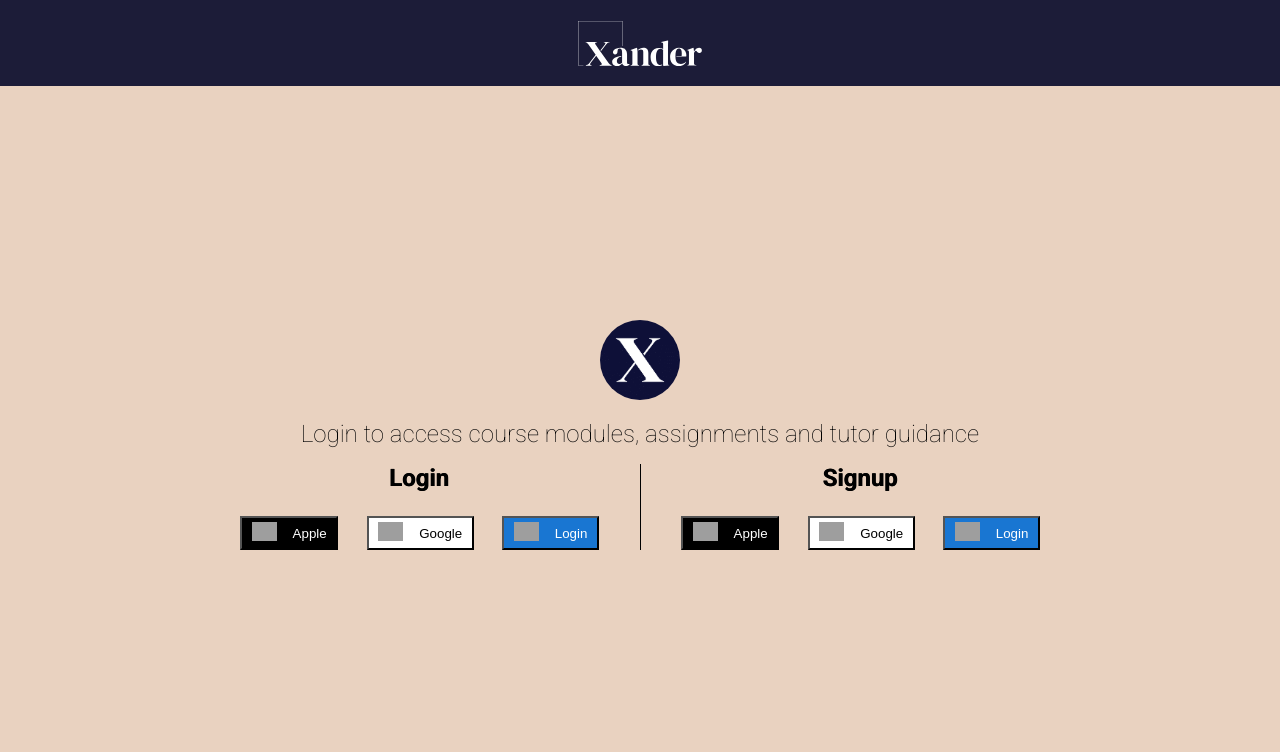
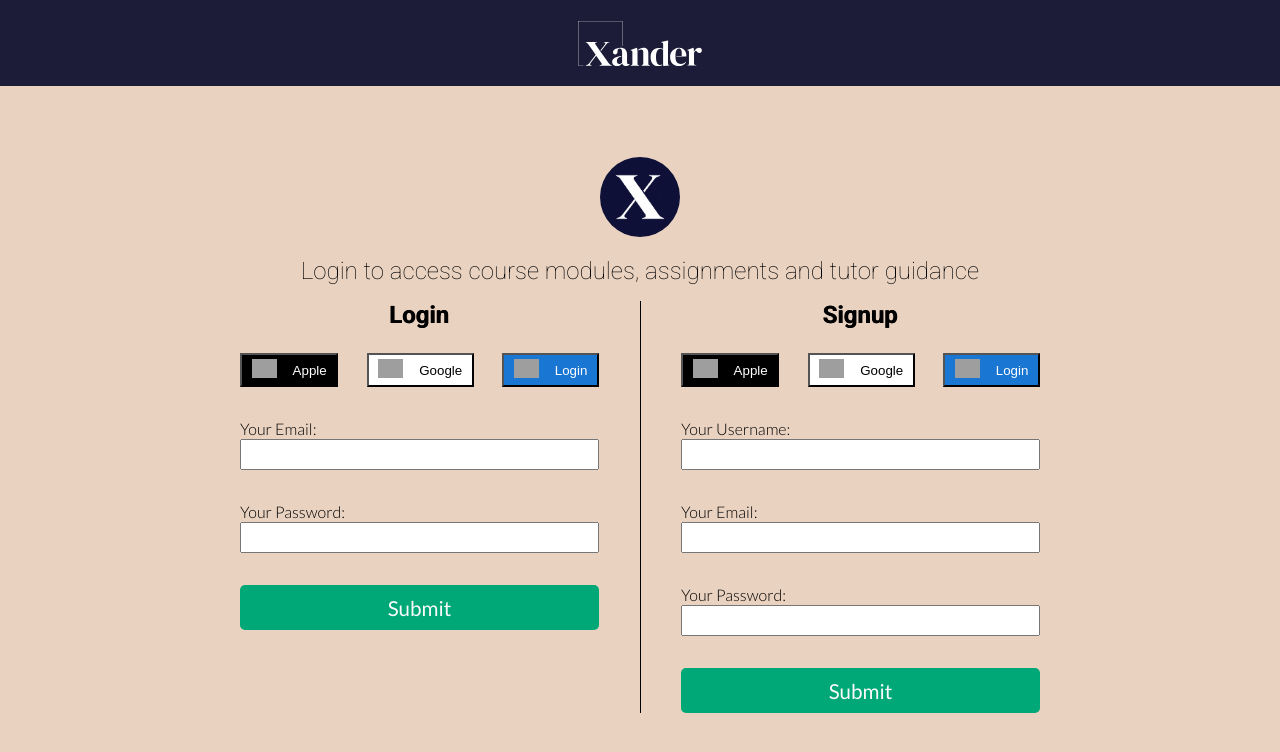
Before and after one commit to OliverCadman/xander-lms-frontend, a React (Vite) app in the folder app/: page / in a window 1280 px wide. Shown: the top 752 px of the page. Built offline with nearby package versions, Linux system fonts and the light colour scheme; grey boxes are pictures that could not be loaded.

Commit message:
Add auth flow and protected routes

```diff
--- a/app/index.html
+++ b/app/index.html
@@ -7,7 +7,8 @@
     <!-- Google Fonts -->
     <link rel="preconnect" href="https://fonts.googleapis.com">
     <link rel="preconnect" href="https://fonts.gstatic.com" crossorigin>
-    <link href="https://fonts.googleapis.com/css2?family=Roboto:ital,wght@0,100;0,400;0,700;1,500&display=swap"
+    <link
+      href="https://fonts.googleapis.com/css2?family=Lato:wght@100;300;400&family=Roboto:ital,wght@0,100;0,400;0,700;1,500&display=swap"
       rel="stylesheet">
     <title>Vite + React</title>
   </head>
--- a/app/package.json
+++ b/app/package.json
@@ -9,6 +9,7 @@
     "preview": "vite preview"
   },
   "dependencies": {
+    "axios": "^1.3.2",
     "react": "^18.2.0",
     "react-dom": "^18.2.0",
     "react-router-dom": "^6.8.1",
--- a/app/src/App.jsx
+++ b/app/src/App.jsx
@@ -1,12 +1,42 @@
 import React, { useState } from 'react';
 import GlobalStyle from './styles/global/globalStyle';
+
+import ProtectedRoute from './pages/ProtectedRoute';
+import SharedLayout from './common/SharedLayout';
 import Login from './pages/Login';
+import Home from './pages/Home';
+
+import { useAuth } from './context/AuthContext';
+import {AuthProvider} from './context/AuthContext';
+
+import {Routes, Route} from 'react-router-dom';
 
 function App() {
   return (
-    <>
+   <AuthProvider>
+    <InnerApp />
+   </AuthProvider>
+  )
+}
+
+function InnerApp() {
+  const {token} = useAuth();
+  return (
+     <>
       <GlobalStyle />
-      <Login />
+      <Routes>
+        <Route path='/' element={<SharedLayout />}>
+
+          <Route path='/home' element={
+            <ProtectedRoute token={token}>
+              <Home />
+            </ProtectedRoute>
+          } />
+
+
+          <Route index element={<Login />} />
+        </Route>
+      </Routes>
     </>
   )
 }
--- /dev/null
+++ b/app/src/auth/auth.js
@@ -0,0 +1,13 @@
+import axios from "axios";
+
+const BASE_API_URL =
+  "http://ec2-18-224-39-198.us-east-2.compute.amazonaws.com/api";
+
+export const authenticate = async (endpoint, params) => {
+    try {
+        const response = await axios.post(`${BASE_API_URL}/${endpoint}`, params);
+        return response.data;
+    } catch (err) {
+        console.log('Error:', err)
+    }
+}
--- /dev/null
+++ b/app/src/common/SharedLayout.jsx
@@ -0,0 +1,11 @@
+import React from 'react';
+
+import {Outlet} from 'react-router-dom';
+
+const SharedLayout = () => {
+  return (
+    <Outlet />
+  )
+}
+
+export default SharedLayout
--- /dev/null
+++ b/app/src/components/AuthForm.jsx
@@ -0,0 +1,67 @@
+import React from 'react';
+import styled from 'styled-components';
+
+const StyledForm = styled.form`
+    text-align: left;
+`
+
+const StyledInputWrapper = styled.div `
+    margin: 2rem 0;
+`
+
+const StyledLabel = styled.label`
+    font-family: 'Lato', san-serif;
+    font-weight: 300;
+`
+
+const StyledInput = styled.input`
+    display: block;
+    width: 100%;
+    padding: 0.35rem 0;
+    font-family: 'Lato', sans-serif;
+`
+
+const StyledButton = styled.button`
+    outline: none;
+    border: none;
+    border-radius: 5px;
+    font-family: 'Lato', sans-serif;
+    color: #fafafa;
+    font-size: 1.2875rem;
+    padding: .65rem 0;
+    width: 100%;
+    background-color: #00A878;
+    transition: background-color 0.15s ease-in-out;
+    cursor: pointer;
+
+    &:hover {
+    background-color: #034F39;
+    }
+`
+
+
+const AuthForm = ({isSignUp, handleInput, handleSubmit}) => {
+  return (
+    <StyledForm onSubmit={(e) => handleSubmit(e)}>
+      {/* * Email Address */}
+      {isSignUp ? (
+        <StyledInputWrapper>
+          <StyledLabel htmlFor="username">Your Username:</StyledLabel>
+          <StyledInput type="text" />
+        </StyledInputWrapper>
+      ) : null}
+      <StyledInputWrapper>
+        <StyledLabel htmlFor="email">Your Email:</StyledLabel>
+        <StyledInput type="email" onChange={(e) => handleInput(e, "email")} />
+      </StyledInputWrapper>
+      {/* * Password */}
+      <StyledInputWrapper>
+        <StyledLabel htmlFor="password">Your Password:</StyledLabel>
+        <StyledInput type="password" onChange={(e) => handleInput(e, "password")} />
+      </StyledInputWrapper>
+      <StyledButton>Submit</StyledButton>
+    </StyledForm>
+  );
+}
+
+export default AuthForm
--- /dev/null
+++ b/app/src/context/AuthContext.jsx
@@ -0,0 +1,50 @@
+import React, {
+    createContext,
+    useContext,
+    useEffect,
+    useMemo,
+    useState
+} from "react";
+
+import { authenticate } from "../auth/auth";
+
+import {useNavigate} from 'react-router-dom';
+
+const AuthContext = createContext();
+
+export const AuthProvider = ({children, }) => {
+    const [token, setToken] = useState('');
+
+    const ENDPOINT = 'user/token';
+
+
+    const navigate = useNavigate();
+
+    const login = async (params) => {
+        const auth = await authenticate(ENDPOINT, params);
+        setToken(auth.token);
+        if (token) {
+            navigate("/home");
+        } else {
+            navigate("/")
+        }
+    }
+
+    useEffect(() => {
+
+    }, [token])
+
+    const memoedValue = useMemo(() => ({
+        login,
+        token
+    }), [token])
+    return (
+        <AuthContext.Provider value={memoedValue}>
+            {children}
+        </AuthContext.Provider>
+    )
+}
+
+export const useAuth = () => {
+    return useContext(AuthContext);
+}
--- a/app/src/main.jsx
+++ b/app/src/main.jsx
@@ -2,9 +2,13 @@ import React from "react";
 import ReactDOM from "react-dom/client";
 import App from "./App";
 
+import {BrowserRouter} from 'react-router-dom';
+
 
 ReactDOM.createRoot(document.getElementById("root")).render(
   <React.StrictMode>
+    <BrowserRouter>
       <App />
+    </BrowserRouter>
   </React.StrictMode>
 );
--- /dev/null
+++ b/app/src/pages/Home.jsx
@@ -0,0 +1,9 @@
+import React from 'react'
+
+const Home = () => {
+  return (
+    <h1>Hello</h1>
+  )
+}
+
+export default Home
--- a/app/src/pages/Login.jsx
+++ b/app/src/pages/Login.jsx
@@ -1,12 +1,18 @@
-import React, { useState, createRef, useEffect } from "react";
+import React, { useState, createRef, useEffect, useContext } from "react";
 import Banner from "../components/Banner";
 import AuthButton from "../components/AuthButton";
+import AuthForm from "../components/AuthForm";
 
 import AppleLogo from "../assets/AppleLogo";
 import FacebookLogo from "../assets/FacebookLogo";
 import GoogleLogo from "../assets/GoogleLogo";
 
 import styled from "styled-components";
+
+import { useAuth } from "../context/AuthContext";
+
+import { useLocation } from "react-router-dom";
+
 
 const StyledAuthContainer = styled.div`
   min-height: ${(props) => `calc(100vh - ${props.bannerHeight}px)`};
@@ -19,6 +25,7 @@ const StyledAuthWrapper = styled.div`
   width: 100%;
   max-width: 800px;
 `;
+
 const StyledHeaderWrapper = styled.header`
   display: flex;
   align-items: center;
@@ -73,7 +80,26 @@ const StyledLine = styled.div`
 
 const Login = () => {
   const [bannerHeight, setBannerHeight] = useState(null);
+  const [userDetails, setUserDetails] = useState({
+    email: '',
+    password: ''
+  })
   const bannerRef = createRef();
+
+  // Get Auth Context
+  const {login} = useAuth();
+
+  const location = useLocation();
+  console.log(location.state)
+
+  const handleInput = (e, field) => {
+    setUserDetails({...userDetails, [field]: e.target.value})
+  }
+
+  const handleSubmit = (e) => {
+    e.preventDefault();
+    login(userDetails);
+  }
 
   useEffect(() => {
     const bannerRect = bannerRef.current.getBoundingClientRect();
@@ -103,7 +129,7 @@ const Login = () => {
                   <AuthButton socialMediaProvider={'Google'} SocialMediaIcon={<GoogleLogo />} />
                   <AuthButton socialMediaProvider={'Login'} SocialMediaIcon={<FacebookLogo />} />
                 </StyledSocialAuthWrapper>
-
+                <AuthForm handleInput={handleInput} handleSubmit={handleSubmit}/>
               </StyledFormWrapper>
               <StyledLine></StyledLine>
               <StyledFormWrapper>
@@ -113,6 +139,7 @@ const Login = () => {
                 <AuthButton socialMediaProvider={'Google'} SocialMediaIcon={<GoogleLogo />} />
                 <AuthButton socialMediaProvider={'Login'} SocialMediaIcon={<FacebookLogo />} />
               </StyledSocialAuthWrapper>
+              <AuthForm isSignUp={true} />
               </StyledFormWrapper>
             </StyledFormContainer>
           </StyledHeaderWrapper>
--- /dev/null
+++ b/app/src/pages/ProtectedRoute.jsx
@@ -0,0 +1,12 @@
+import React from 'react';
+import { Navigate } from 'react-router-dom';
+
+const ProtectedRoute = ({token, children}) => {
+    if (!token) {
+        return <Navigate to='/' state={{message: 'You must login.'}}/>
+    }
+
+  return children;
+}
+
+export default ProtectedRoute
```
Also changed, not shown: 1 other file (tests, documents, lock files or other folders).
